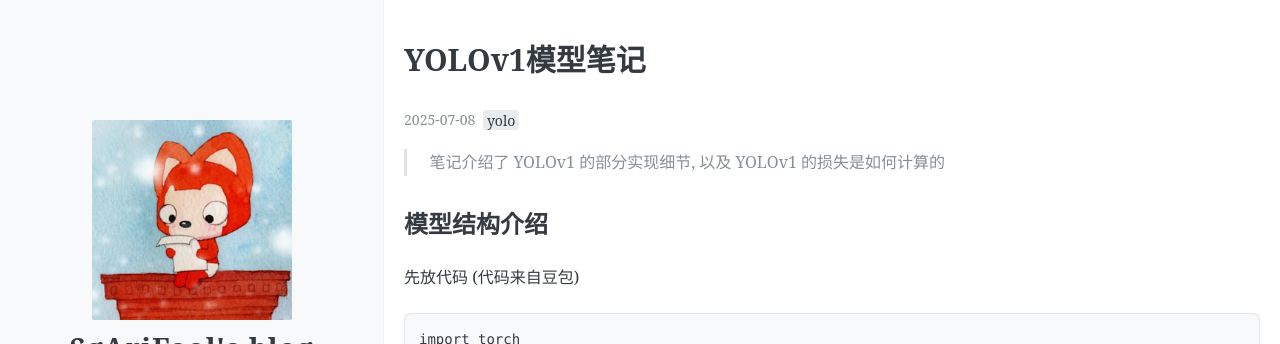
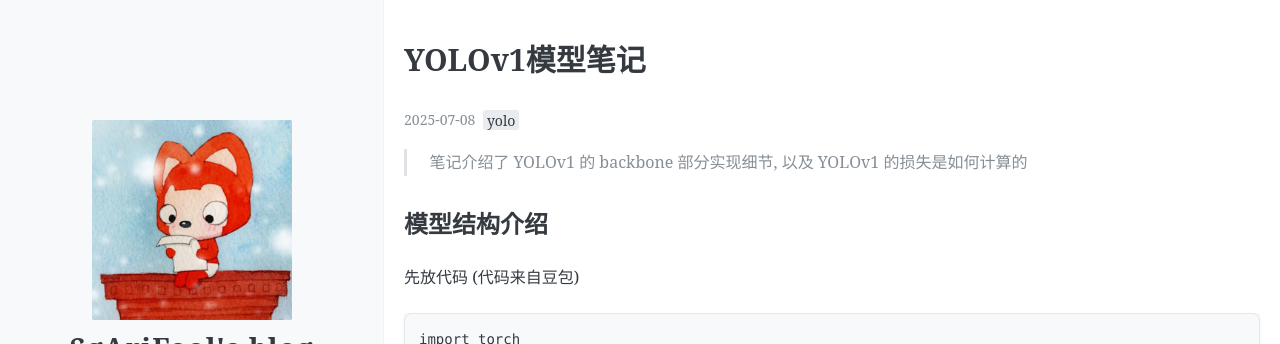
Before and after one commit to SgAriFool/sgarifool.github.io, a Jekyll site: the page built from _posts/2025-07-08-yolov1_model_notes.md, in a window 1280 px wide and 900 px high. Shown: the top 344 px of the window. Built offline with Jekyll 4.4.1, drawn with Linux system fonts in a browser that asks for light colours; comment, search, counter and statistics services are not loaded.

Commit message:
2025-11-20-update

```diff
--- a/_posts/2025-07-08-yolov1_model_notes.md
+++ b/_posts/2025-07-08-yolov1_model_notes.md
@@ -9,7 +9,7 @@ author: sgarifool
 toc: false
 ---
 
-> 笔记介绍了 YOLOv1 的部分实现细节, 以及 YOLOv1 的损失是如何计算的
+> 笔记介绍了 YOLOv1 的 backbone 部分实现细节, 以及 YOLOv1 的损失是如何计算的
 
 <!-- more -->
 
```
